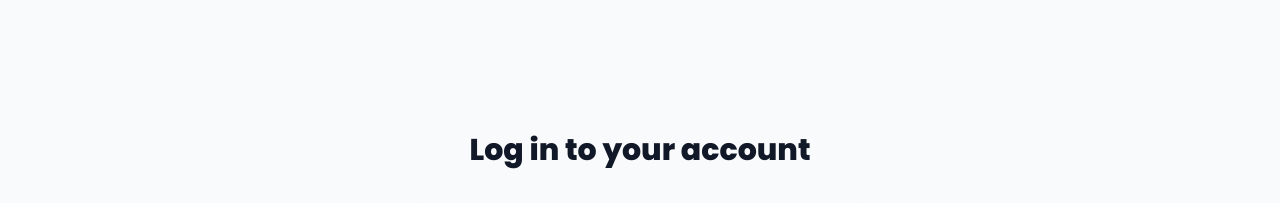
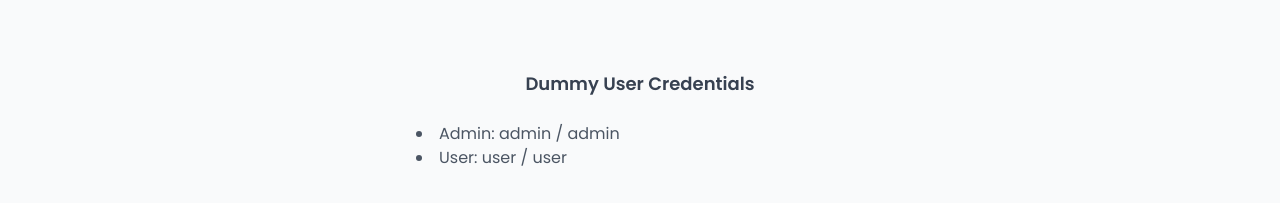
Before and after one commit to JoySarkarBD/next-intl-nextauth, a Next.js app: page /en/login in a window 1280 px wide. Shown: the part 213-416 px from the top of the page. Built offline with nearby package versions, Linux system fonts and the light colour scheme; no server answers.

Commit message:
next-app-with-nextauth-and-internationalization

```diff
--- a/src/app/[locale]/(Pages)/login/page.tsx
+++ b/src/app/[locale]/(Pages)/login/page.tsx
@@ -61,9 +61,42 @@ export default function Page() {
     }
   };
 
+  const users: any[] = [
+    {
+      id: 1,
+      name: "Admin User",
+      email: "admin@example.com",
+      role: "admin",
+      username: "admin",
+      password: "admin",
+    },
+    {
+      id: 2,
+      name: "Regular User",
+      email: "user@example.com",
+      role: "user",
+      username: "user",
+      password: "user",
+    },
+  ];
+
   return (
     <div className='min-h-screen flex items-center justify-center bg-gray-50 py-12 px-4 sm:px-6 lg:px-8'>
       <div className='max-w-md w-full space-y-8'>
+        <div className='mt-8 space-y-6'>
+          <h3 className='text-center text-lg font-semibold text-gray-700'>
+            Dummy User Credentials
+          </h3>
+          <ul className='list-disc list-inside'>
+            {users.map((user) => (
+              <li key={user.id} className='text-gray-600'>
+                {user.role.charAt(0).toUpperCase() + user.role.slice(1)}:{" "}
+                {user.username} / {user.password}
+              </li>
+            ))}
+          </ul>
+        </div>
+
         <div>
           <h2 className='mt-6 text-center text-3xl font-extrabold text-gray-900'>
             Log in to your account
```
